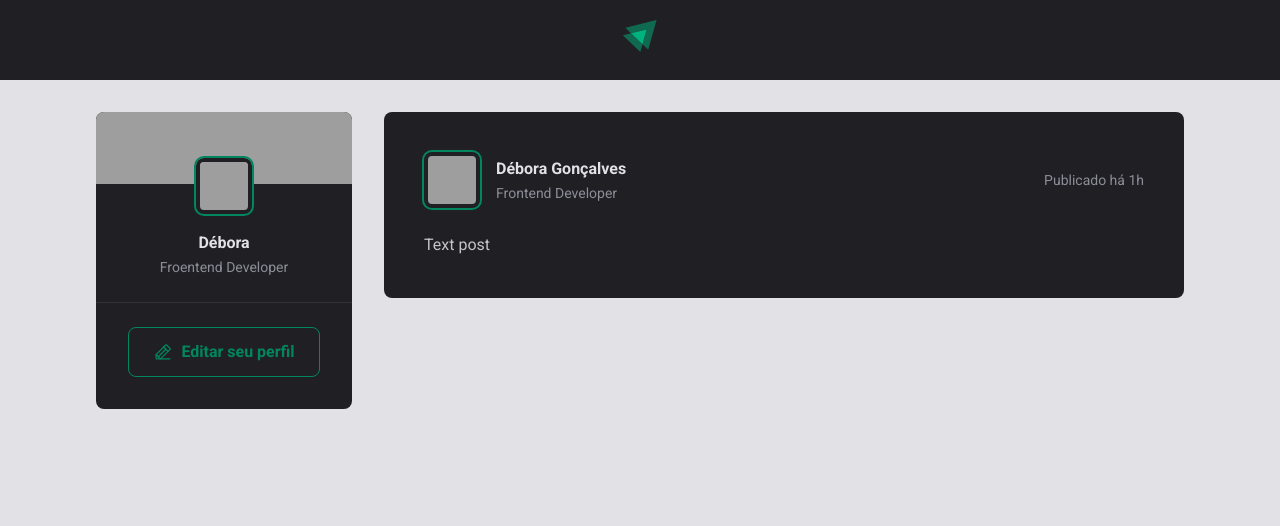
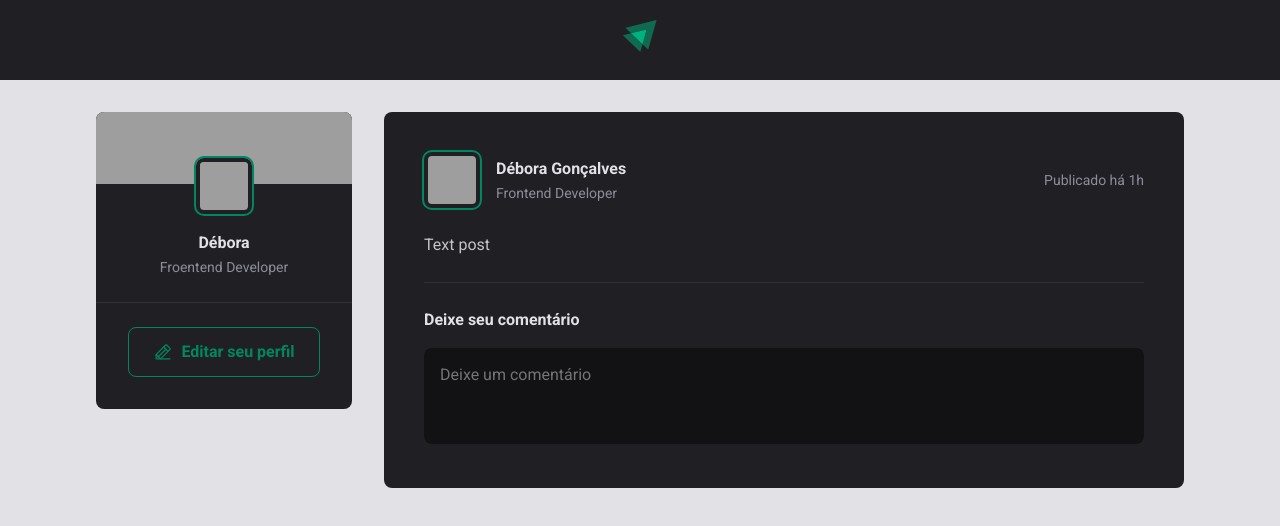
Before and after one commit to deboragoncalves/rocketseat-ignite, a React (Vite) app in the folder classes/ignite-feed/: page / in a window 1280 px wide. Shown: the top 526 px of the page. Built offline with nearby package versions, Linux system fonts and the light colour scheme; grey boxes are pictures that could not be loaded.

Commit message:
Ignite Feed: Criar e estilizar formulário para adicionar um comentário

```diff
--- a/classes/ignite-feed/src/components/Post.jsx
+++ b/classes/ignite-feed/src/components/Post.jsx
@@ -22,6 +22,16 @@ export function Post() {
             <div className={styles.content}>
                 <p>Text post</p>
             </div>
+
+            <form className={styles.commentForm}>
+                <strong> Deixe seu comentário</strong>
+                <textarea
+                    placeholder="Deixe um comentário"
+                />
+                <footer>
+                    <button type="submit">Publicar</button>
+                </footer>
+            </form>
         </article>
     )
 }
--- a/classes/ignite-feed/src/components/Post.module.css
+++ b/classes/ignite-feed/src/components/Post.module.css
@@ -3,6 +3,11 @@
     border-radius: 8px;
     padding: 2.5rem;
 }
+
+/*
+    .post + .post: estiliza todo o elemento que estiver com a classe .post e que tiver
+    algum elemento anterior a ele também com a classe .post.
+*/
 
 .post + .post {
     margin-top: 2rem;
@@ -28,6 +33,13 @@
     color: var(--green-300);
 }
 
+/*
+    .post header: vai estilizar todos os elementos header que estiverem dentro do article (com classe
+.post, independente do nível em que estejam
+    .post > header: estiliza apenas o elemento header que estiver no primeiro nível,
+    ou seja, logo depois do article (diretamente como filho)
+*/
+
 .post > header {
     display: flex;
     align-items: center;
@@ -46,7 +58,7 @@
 }
 
 .author img {
-    width: 3rem;
+    width: 3rem; /* 1rem: 16px */
     height: 3rem;
     border-radius: 8px;
     border: 4px solid var(--gray-800);
@@ -57,6 +69,10 @@
 .authorInfo {
     display: flex;
     flex-direction: column;
+    /*
+        elementos HTML como span e strong tem por padrão display inline. geralmente são exibidos
+        lado a lado. se tiver que ser em coluna, usar flexbox
+    */
 }
 
 .authorInfo strong {
@@ -70,14 +86,68 @@
     font-size: 0.875rem;
 }
 
+.commentForm {
+    width: 100%;
+    margin-top: 1.5rem;
+    padding-top: 1.5rem;
+    border-top: 1px solid var(--gray-600);
+}
+
+.commentForm > strong {
+    line-height: 1.6;
+    color: var(--gray-100);
+}
+
+.commentForm > textArea {
+    width: 100%;
+    height: 6rem;
+    padding: 1rem;
+    border-radius: 8px;
+    color: var(--gray-100);
+    margin-top: 1rem;
+    line-height: 1.4;
+    background: var(--gray-900);
+    border: 0;
+    resize: none; /* não permitir que o usuário redimensione */
+}
+
 /*
-    - 1rem: 16px
-    - .post header: vai estilizar todos os elementos header que estiverem dentro do article (com classe
-    .post, independente do nível em que estejam
-    - .post > header: estiliza apenas o elemento header que estiver no primeiro nível,
-    ou seja, logo depois do article (diretamente como filho)
-    - .post + .post: estiliza todo o elemento que estiver com a classe .post e que tiver
-    algum elemento anterior a ele também com a classe .post.
-    - elementos HTML como span e strong tem por padrão display inline. geralmente são exibidos
-    lado a lado. se tiver que ser em coluna, usar flexbox
+    - visibility hidden esconde o elemento mas as dimensões desse elemento continuam presentes na tela
+    - uma alternativa a isso seria o display none
+    - outra seria envolver o elemento com uma tag footer e aplicar o visibility nessa tag pai
 */
+
+.commentForm > footer {
+    visibility: hidden; /* aparecer apenas quando o usuário digita */
+    max-height: 0;
+}
+
+/*
+    :focus-within altera o footer para visivel quando qualquer elemento dentro da div com class
+    .commentForm está em foco (através do tab ou outro)
+*/
+
+.commentForm:focus-within footer {
+    visibility: visible;
+    max-height: none;
+}
+
+/*
+    seletor css também aceita o type do botão entre []
+*/
+
+.commentForm > footer > button[type=submit] {
+    padding: 1rem 1.5rem;
+    margin-top: 1rem;
+    border-radius: 8px;
+    border: 0;
+    background: var(--green-500);
+    color: var(--white);
+    font-weight: bold;
+    cursor: pointer;
+    transition: background-color 0.1s;
+}
+
+.commentForm > footer > button[type=submit]:hover {
+    background: var(--green-300);
+}
--- a/classes/ignite-feed/src/global.css
+++ b/classes/ignite-feed/src/global.css
@@ -10,6 +10,11 @@
 
     --green-300: #00837e;
     --green-500: #00875f;
+}
+
+:focus {
+    outline: transparent; /* tirar borda branca padrão de tudo, botão, textarea, etc. */
+    box-shadow: 0 0 0 2px var(--green-500); /* borda verde */
 }
 
 * {
```
